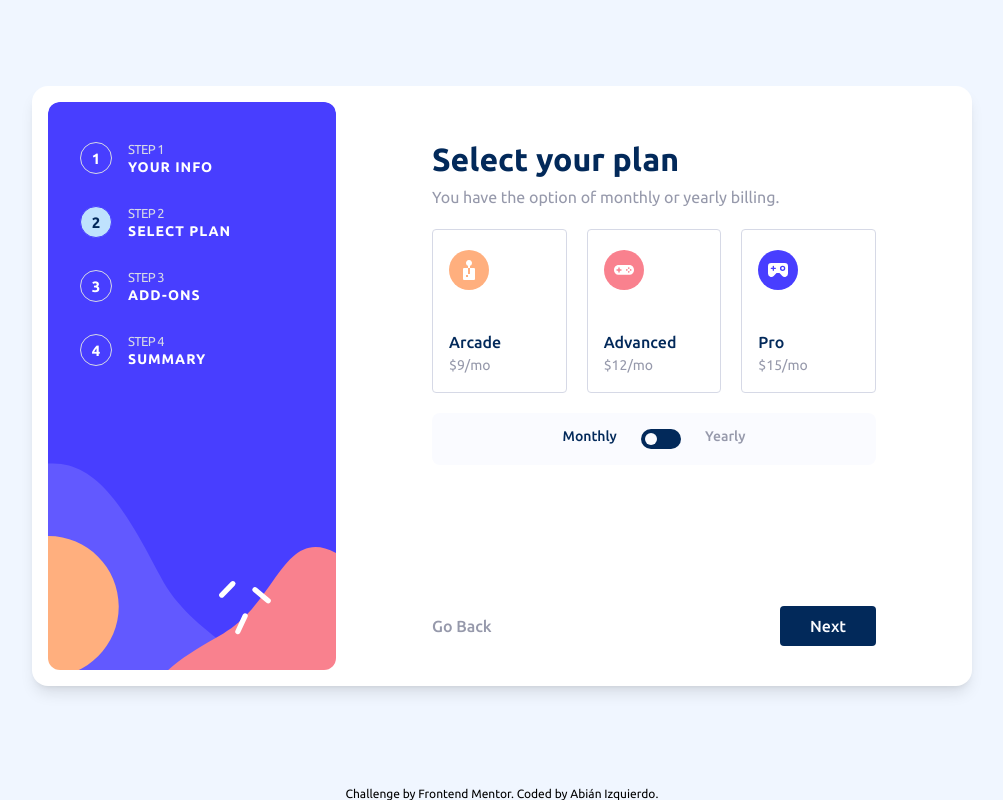
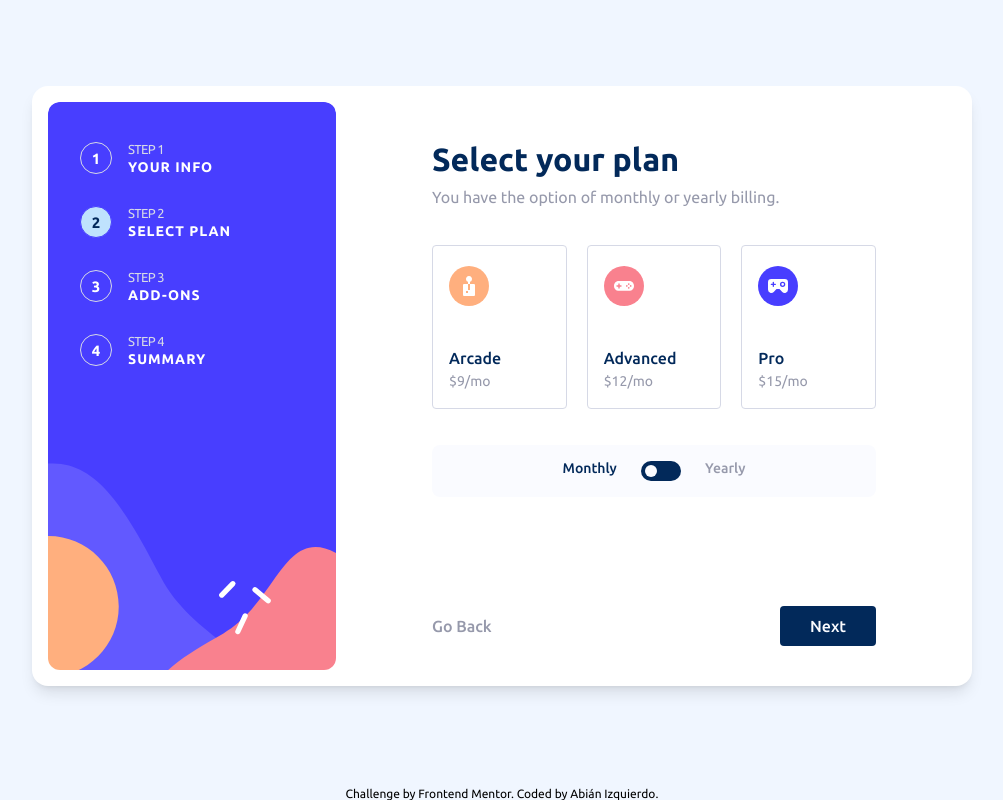
Before and after one commit to abizmo/multi-step-form, a React (Vite) app: page /select-plan in a window 1280 px wide. Shown: the whole page, without its empty margins (138-1141 px from the left). Built offline with nearby package versions, Linux system fonts and the light colour scheme.

Commit message:
fix(SelectPlan): Add gap for lg devices

```diff
--- a/src/pages/SelectPlan.tsx
+++ b/src/pages/SelectPlan.tsx
@@ -15,7 +15,7 @@ function SelectPlan() {
     setBilling((prev) => (prev === 'monthly' ? 'yearly' : 'monthly'));
 
   return (
-    <div className='grid gap-5'>
+    <div className='grid gap-5 lg:gap-9'>
       <div>
         <div>
           <Title>Select your plan</Title>
```
